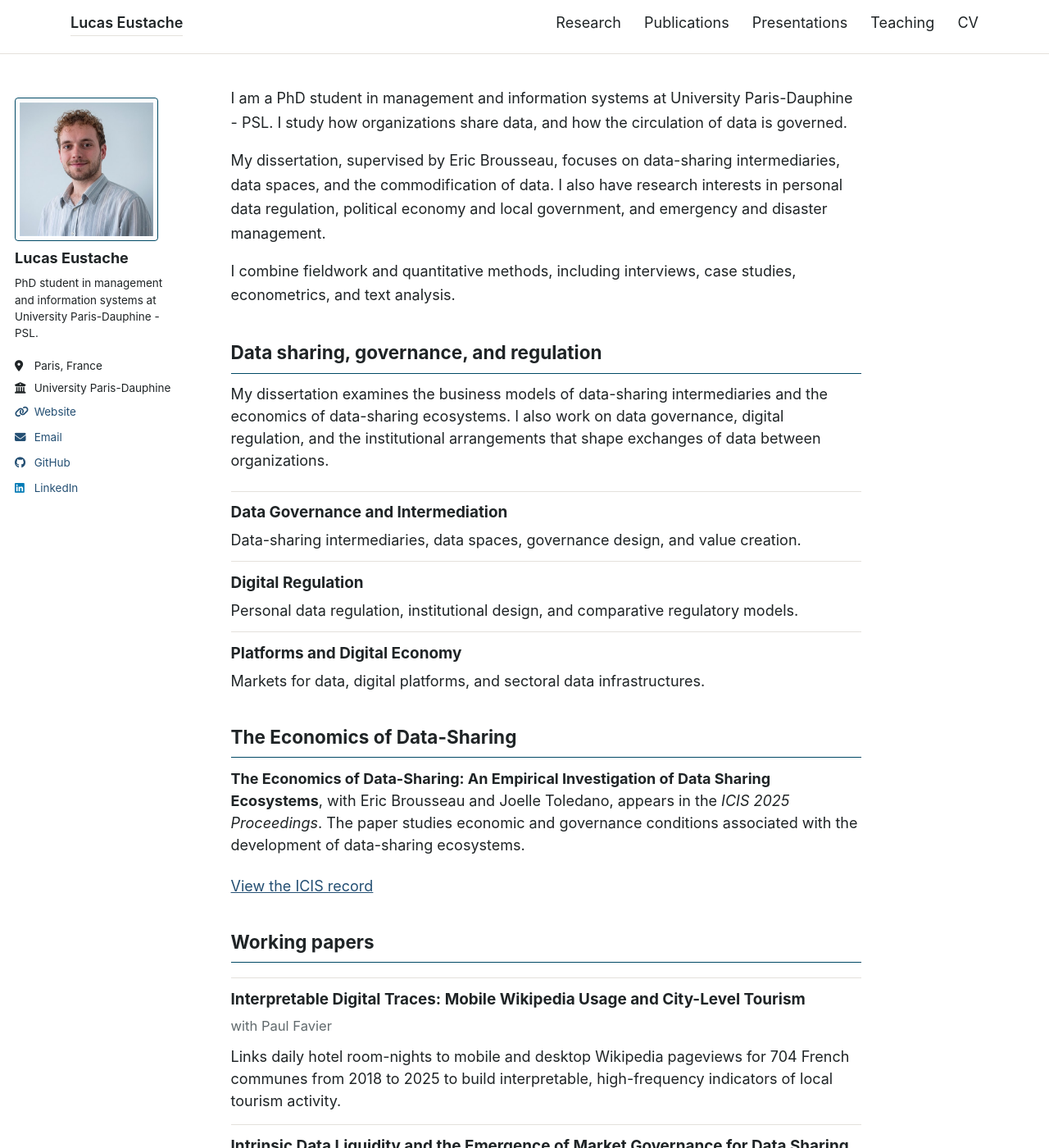
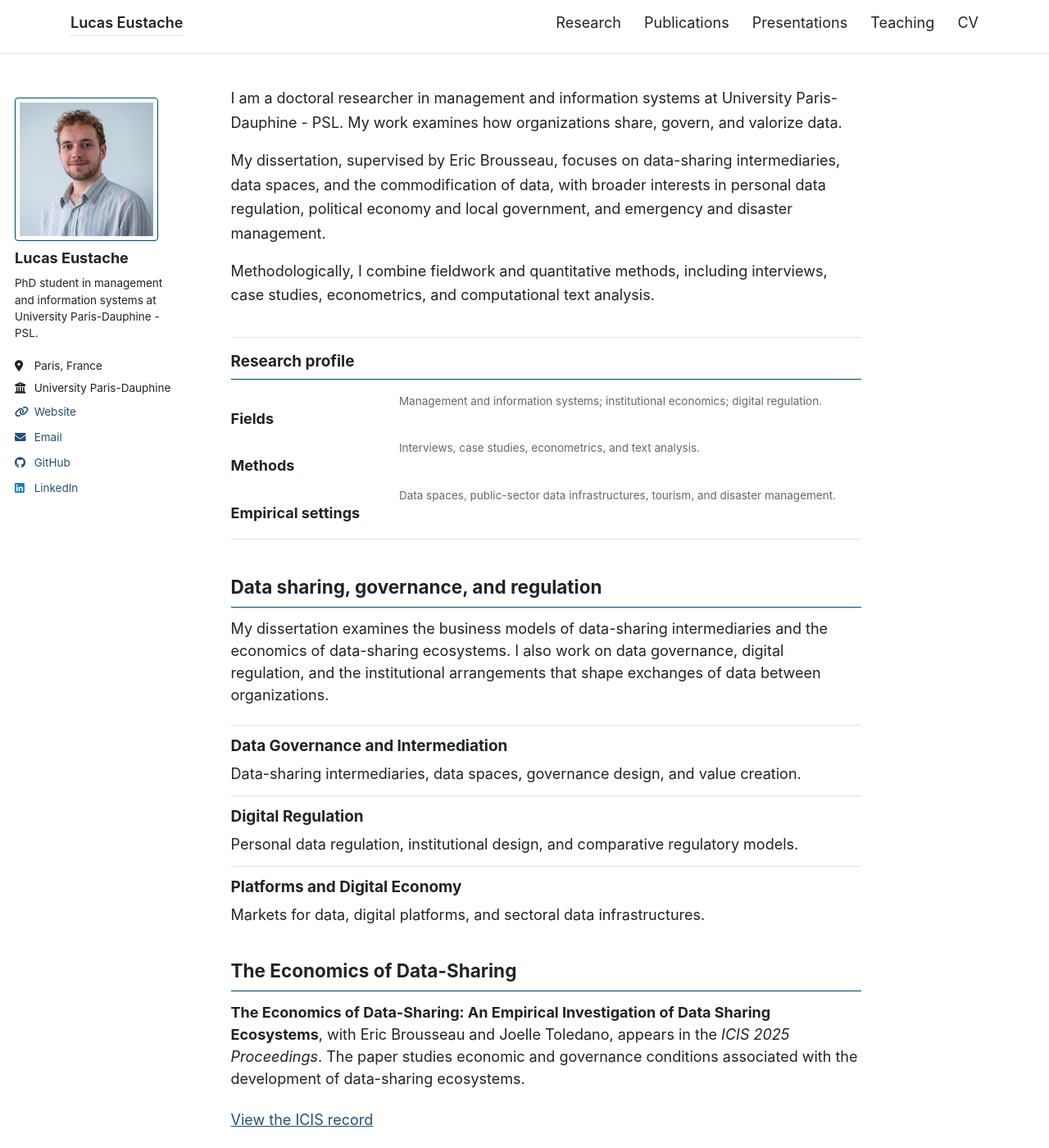
Before and after one commit to Lucaseust/lucaseust.github.io, a Jekyll site: the page built from content/pages/about.md, in a window 1280 px wide and 1400 px high. Shown: the whole window at 82% size. Built offline with Jekyll 4.4.1, drawn with Linux system fonts in a browser that asks for light colours; a script bundle is joined from its source files by our own code; library files that are not in the unit come from our copies.

Commit message:
Refine academic homepage profile

```diff
--- a/assets/css/site.css
+++ b/assets/css/site.css
@@ -180,6 +180,44 @@ h6,
   font-size: 1em;
 }
 
+.academic-profile {
+  max-width: 46rem;
+  margin: 1.75rem 0 2.35rem;
+  padding: 1rem 0;
+  border-top: 1px solid var(--line);
+  border-bottom: 1px solid var(--line);
+}
+
+.academic-profile h2 {
+  margin: 0 0 0.85rem;
+  color: var(--ink);
+  font-size: 1.05em;
+  line-height: 1.2;
+}
+
+.academic-profile dl {
+  display: grid;
+  gap: 0.7rem;
+  margin: 0;
+}
+
+.academic-profile div {
+  display: grid;
+  grid-template-columns: minmax(8rem, 0.34fr) 1fr;
+  gap: 0.75rem;
+}
+
+.academic-profile dt {
+  color: var(--ink);
+  font-weight: 700;
+}
+
+.academic-profile dd {
+  margin: 0;
+  color: var(--muted);
+  line-height: 1.5;
+}
+
 .section-block h2 {
   margin: 0 0 0.65rem;
   color: var(--ink);
@@ -319,4 +357,9 @@ h6,
   .bio-intro {
     margin-top: 0;
   }
+
+  .academic-profile div {
+    grid-template-columns: 1fr;
+    gap: 0.2rem;
+  }
 }
--- a/content/data/home.yml
+++ b/content/data/home.yml
@@ -1,8 +1,18 @@
 bio:
   paragraphs:
-    - "I am a PhD student in management and information systems at University Paris-Dauphine - PSL. I study how organizations share data, and how the circulation of data is governed."
-    - "My dissertation, supervised by Eric Brousseau, focuses on data-sharing intermediaries, data spaces, and the commodification of data. I also have research interests in personal data regulation, political economy and local government, and emergency and disaster management."
-    - "I combine fieldwork and quantitative methods, including interviews, case studies, econometrics, and text analysis."
+    - "I am a doctoral researcher in management and information systems at University Paris-Dauphine - PSL. My work examines how organizations share, govern, and valorize data."
+    - "My dissertation, supervised by Eric Brousseau, focuses on data-sharing intermediaries, data spaces, and the commodification of data, with broader interests in personal data regulation, political economy and local government, and emergency and disaster management."
+    - "Methodologically, I combine fieldwork and quantitative methods, including interviews, case studies, econometrics, and computational text analysis."
+
+profile:
+  title: "Research profile"
+  items:
+    - label: "Fields"
+      text: "Management and information systems; institutional economics; digital regulation."
+    - label: "Methods"
+      text: "Interviews, case studies, econometrics, and text analysis."
+    - label: "Empirical settings"
+      text: "Data spaces, public-sector data infrastructures, tourism, and disaster management."
 
 research:
   title: "Data sharing, governance, and regulation"
--- a/content/pages/about.md
+++ b/content/pages/about.md
@@ -15,6 +15,18 @@ redirect_from:
     {% for paragraph in home.bio.paragraphs %}
       <p{% if forloop.first %} class="bio-lede"{% endif %}>{{ paragraph }}</p>
     {% endfor %}
+  </section>
+
+  <section class="academic-profile" aria-label="{{ home.profile.title }}">
+    <h2>{{ home.profile.title }}</h2>
+    <dl>
+      {% for item in home.profile.items %}
+        <div>
+          <dt>{{ item.label }}</dt>
+          <dd>{{ item.text }}</dd>
+        </div>
+      {% endfor %}
+    </dl>
   </section>
 
   <section id="research" class="section-block">
```
